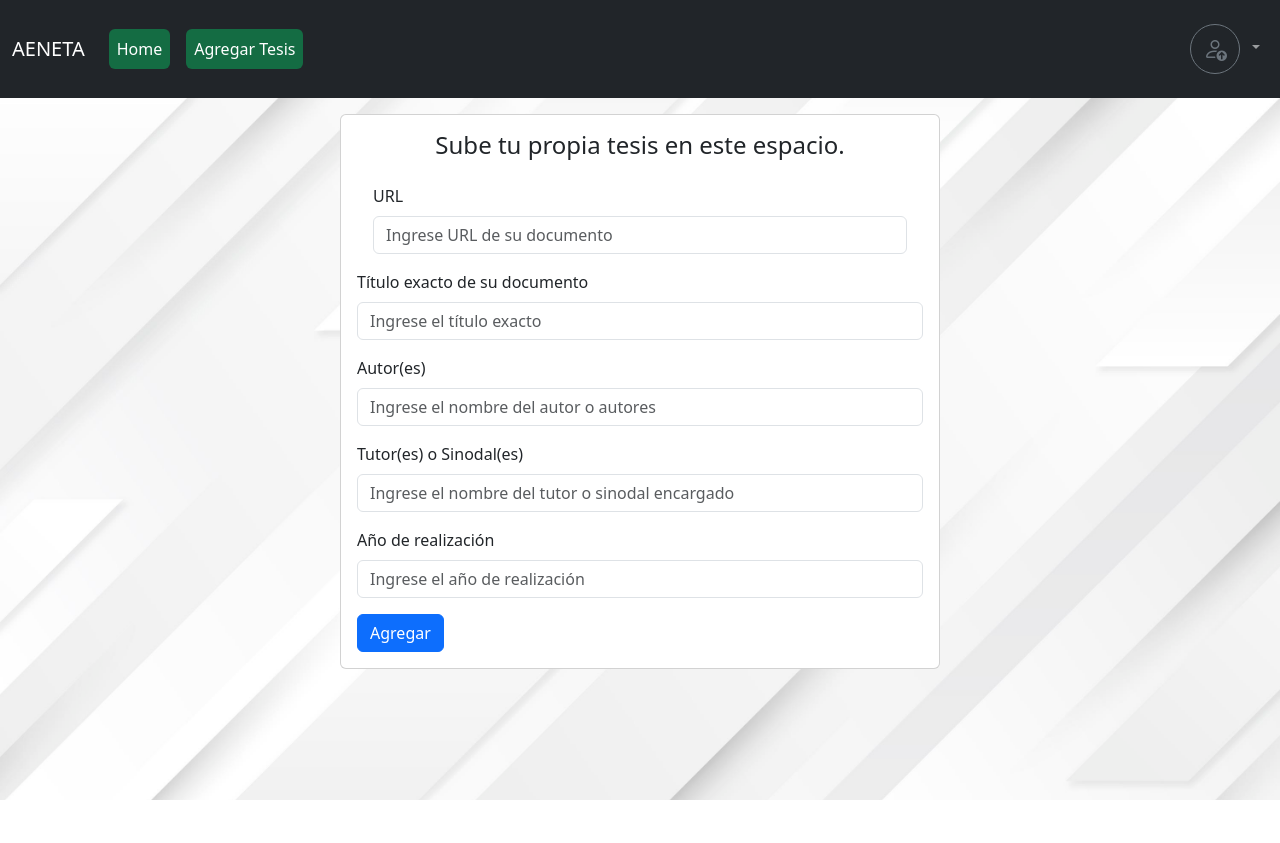
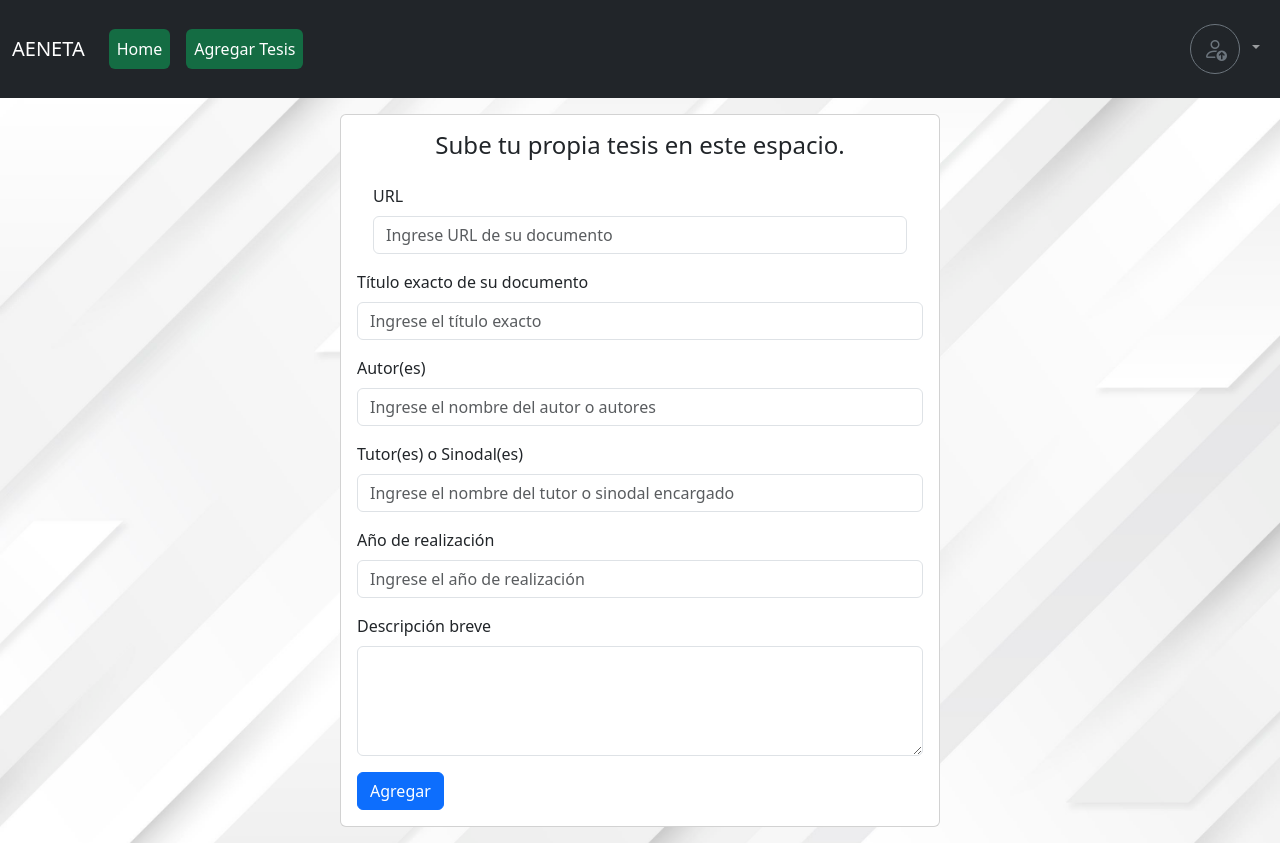
Before and after one commit to SrMazapan/IngenieriaSoftware, a Vue app: page /addDocument in a window 1280 px wide. Before the commit the page ends 800 px from the top, so only its background shows below. Built offline with nearby package versions, Linux system fonts and the light colour scheme; no server answers; sample sign-in values are in the browser's storage.

Commit message:
cambios en busqueda

```diff
--- a/index.html
+++ b/index.html
@@ -9,6 +9,7 @@
   </head>
   <body>
     <div id="app"></div>
+    <script src="https://cdn.jsdelivr.net/npm/@popperjs/core@2.9.3/dist/umd/popper.min.js"></script>
     <script src="https://cdn.jsdelivr.net/npm/bootstrap@5.3.3/dist/js/bootstrap.min.js"></script>
     <script type="module" src="/src/main.js"></script>
   </body>
--- a/src/stores/dataBase.js
+++ b/src/stores/dataBase.js
@@ -53,6 +53,7 @@ export const useDataBaseStore = defineStore('dataBase', {
           ...new Set([
             ...normalizeText(documentData.title),
             ...normalizeText(documentData.autor),
+            ...normalizeText(documentData.coment),
           ]),
         ];
 
@@ -62,6 +63,7 @@ export const useDataBaseStore = defineStore('dataBase', {
           autor: documentData.autor,
           tutor: documentData.tutor,
           year: documentData.year,
+          coment: documentData.coment,
           user: auth.currentUser.uid,
           tokens: tokens,
         };
@@ -146,13 +148,15 @@ export const useDataBaseStore = defineStore('dataBase', {
         const normalizedTitleTokens = criterios.title ? normalizeText(criterios.title) : [];
         const normalizedAuthorTokens = criterios.autor ? normalizeText(criterios.autor) : [];
         const normalizedTutor = criterios.tutor ? normalizeText(criterios.tutor).join(' ') : '';
+        const normalizedComent = criterios.coment ? normalizeText(criterios.coment) : [];
 
         const filteredDocs = allDocs.filter((doc) => {
           const docTokens = doc.tokens || [];
           const titleMatch = normalizedTitleTokens.every(token => docTokens.includes(token));
           const authorMatch = normalizedAuthorTokens.every(token => docTokens.includes(token));
           const tutorMatch = criterios.tutor ? doc.tutor.toLowerCase().normalize('NFD').replace(/[\u0300-\u036f]/g, '') === normalizedTutor : true;
-          return titleMatch && authorMatch && tutorMatch;
+          const comentMatch = normalizedComent.every(token => docTokens.includes(token));
+          return titleMatch && authorMatch && tutorMatch && comentMatch;
         });
 
         this.documents = filteredDocs;
--- a/src/views/AddDocument.vue
+++ b/src/views/AddDocument.vue
@@ -10,9 +10,6 @@
               <div class="m-3">
                 <label for="URLDocument" class="form-label">URL</label>
                 <input type="text" id="URLDocument" class="form-control" placeholder="Ingrese URL de su documento" v-model="url">
-
-                <!-- <label for="TextTitle" class="form-label" >Título exacto</label>
-                    <input type="text" id="TextTitle" class="form-control" placeholder="Título o tema" v-model="title"> -->
               </div>
               <div class="mb-3">
                 <label for="TitleDocument" class="form-label">Título exacto de su documento</label>
@@ -29,6 +26,10 @@
               <div class="mb-3">
                 <label for="YearDocument" class="form-label">Año de realización</label>
                 <input type="number" id="YearDocument" class="form-control" placeholder="Ingrese el año de realización" v-model="year">
+              </div>
+              <div class="mb-3">
+                <label for="Coment" class="form-label">Descripción breve</label>
+                <textarea id="Coment" class="form-control" rows="4" v-model="coment"></textarea>
               </div>
               <button type="submit" class="btn btn-primary">Agregar</button>
             </fieldset>
@@ -51,11 +52,12 @@
   const autor = ref('');
   const tutor = ref('');
   const year = ref('');
+  const coment = ref('');
   const errorMessage = ref('');
   const successMessage = ref('');
 
   const handleSubmit = async () => {
-    if (!url.value || !title.value || !autor.value || !tutor.value || !year.value) {
+    if (!url.value || !title.value || !autor.value || !tutor.value || !year.value || !coment.value) {
       errorMessage.value = "Todos los campos son obligatorios.";
       setTimeout(() => { errorMessage.value = ''; }, 2000);
       return;
@@ -67,6 +69,7 @@
       autor: autor.value,
       tutor: tutor.value,
       year: parseInt(year.value, 10),
+      coment: coment.value,
     };
 
     try {
@@ -79,6 +82,7 @@
       autor.value = '';
       tutor.value = '';
       year.value = '';
+      coment.value='';
     } catch (error) {
       errorMessage.value = "Ocurrió un error al agregar el documento.";
       setTimeout(() => { errorMessage.value = ''; }, 2000);
```
